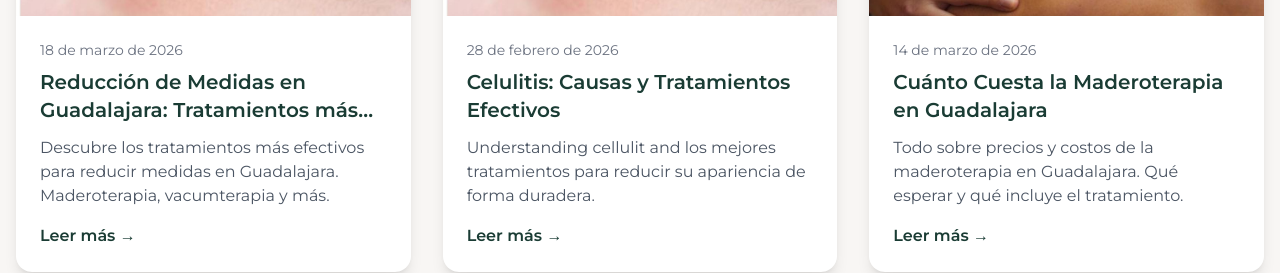
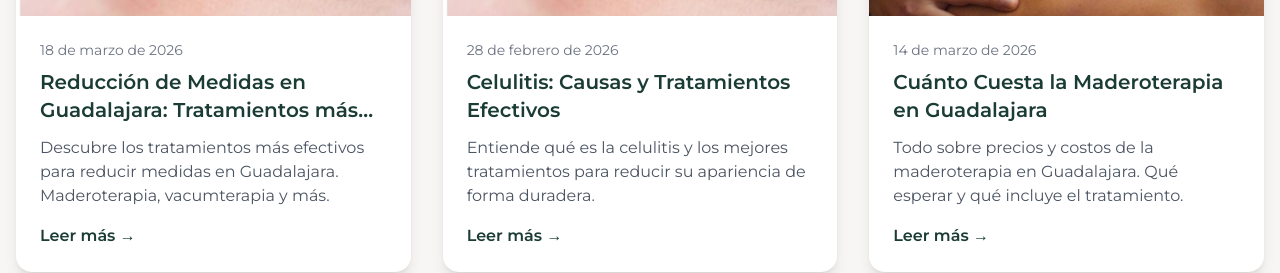
Before and after one commit to zegoqui-svg/Landing, a Next.js app: page /blog in a window 1280 px wide. Shown: the part 1000-1273 px from the top of the page. Built offline with nearby package versions, Linux system fonts and the light colour scheme.

Commit message:
mejora-diaria(2026-10-31): excerpt de celulitis en español y sin verificacion falsa de Google

```diff
--- a/src/app/layout.tsx
+++ b/src/app/layout.tsx
@@ -60,9 +60,6 @@ export const metadata: Metadata = {
       'max-image-preview': 'large',
       'max-snippet': -1,
     },
-  },
-  verification: {
-    google: 'google-site-verification-code',
   },
 }
 
--- a/src/data/blog.ts
+++ b/src/data/blog.ts
@@ -175,7 +175,7 @@ Visítanos en Plan de Ayala 1859, INT 28, Guadalajara.
     slug: 'celulitis-causas-tratamientos',
     title: 'Celulitis: Causas y Tratamientos Efectivos',
     excerpt:
-      'Understanding cellulit and los mejores tratamientos para reducir su apariencia de forma duradera.',
+      'Entiende qué es la celulitis y los mejores tratamientos para reducir su apariencia de forma duradera.',
     image: '/images/corporales.jpg',
     date: '2026-02-28',
     category: 'Tratamientos',
```
